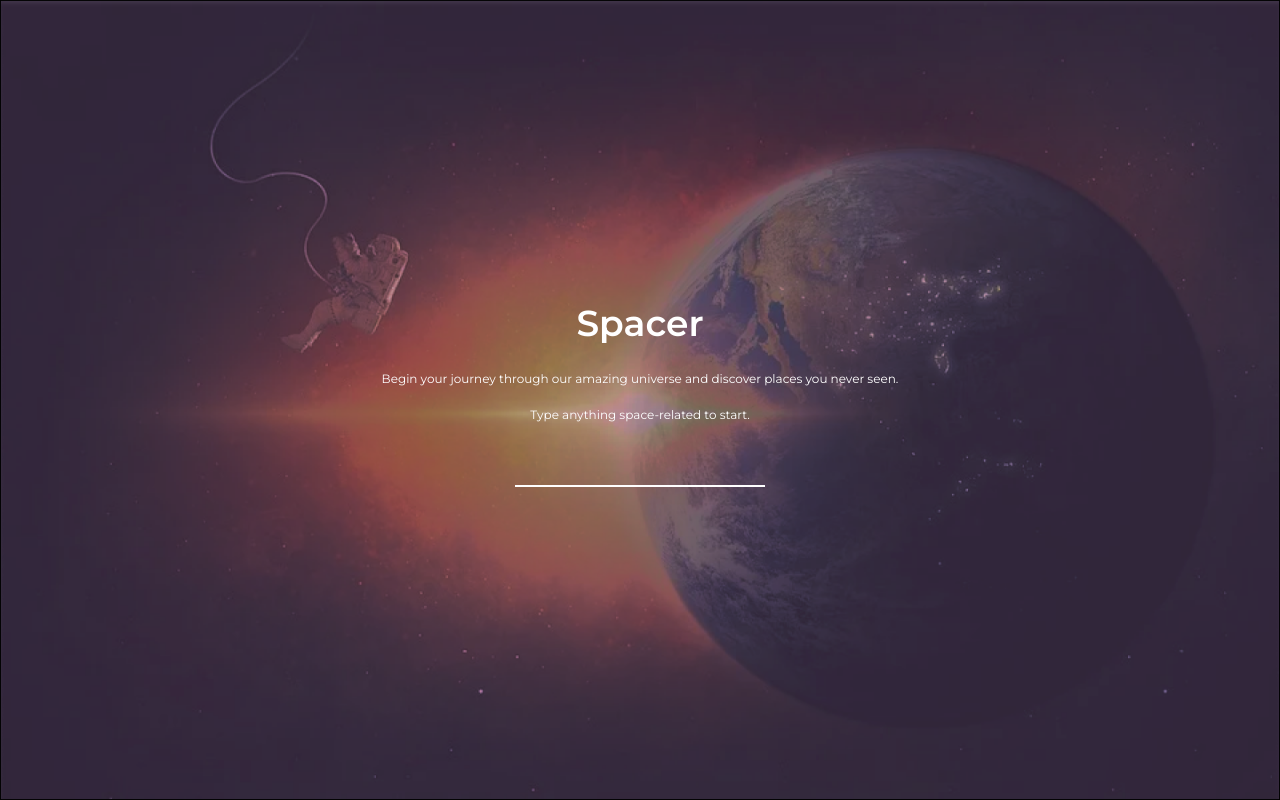
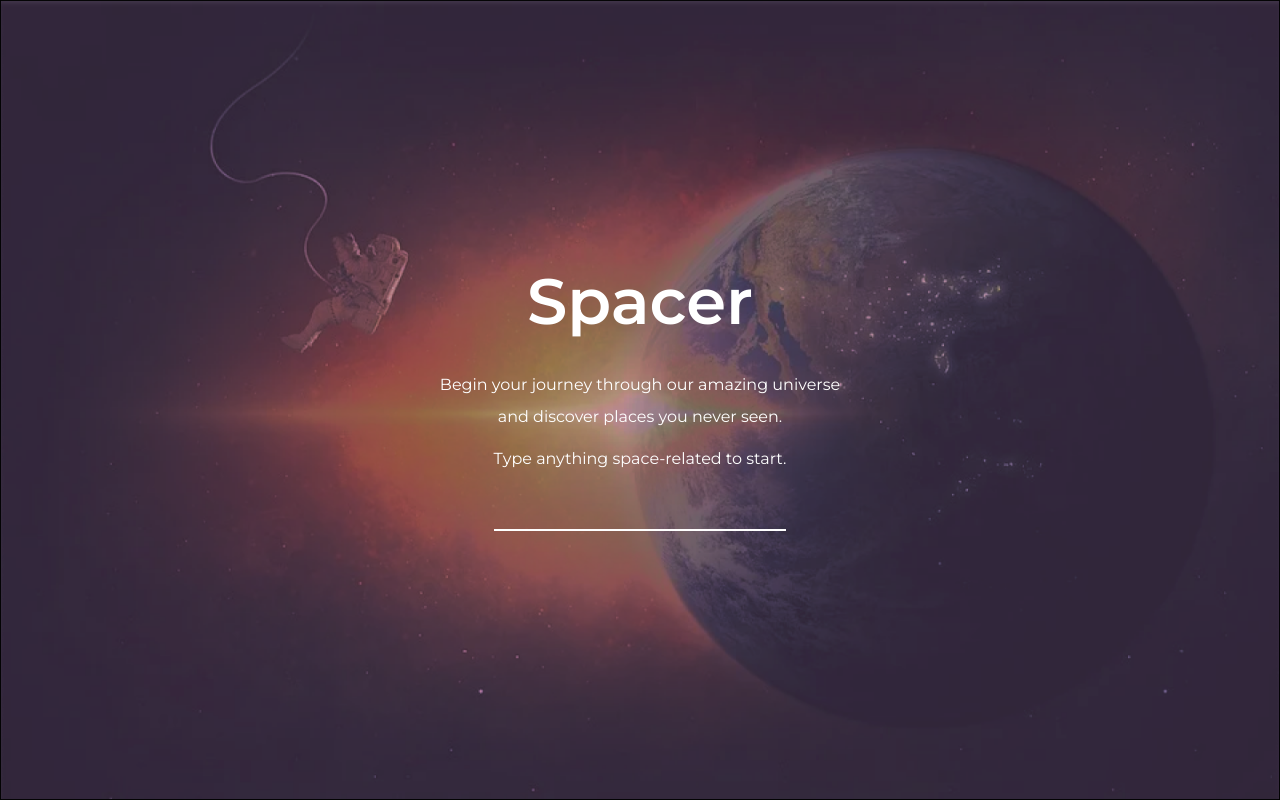
Before and after one commit to mattyl006/spacer, a Vue app: page /#/ in a window 1280 px wide. Built offline with nearby package versions, Linux system fonts and the light colour scheme.

Commit message:
add styles for tablets and desktop devices for search view

```diff
--- a/src/components/Claim.vue
+++ b/src/components/Claim.vue
@@ -26,6 +26,15 @@ export default {
             font-weight: 600;
             margin: 0;
             margin-bottom: 36px;
+
+            @media (min-width: 768px) {
+                font-size: 48px;
+            }
+
+            @media (min-width: 1024px) {
+                font-size: 64px;
+                line-height: 64px;
+            }
         }
 
         &__describe {
@@ -33,6 +42,16 @@ export default {
             margin-bottom: 16px;
             font-size: 12px;
             font-weight: 400;
+            max-width: 420px;
+
+            @media (min-width: 768px) {
+                font-size: 14px;
+            }
+
+            @media (min-width: 1024px) {
+                font-size: 16px;
+                line-height: 32px;
+            }
         }
     }
 </style>
--- a/src/components/SearchInput.vue
+++ b/src/components/SearchInput.vue
@@ -16,7 +16,6 @@ export default {
 .search {
     display: flex;
     flex-direction: column;
-    width: 250px;
 
     &__label {
         margin: 0;
@@ -24,6 +23,14 @@ export default {
         font-size: 12px;
         font-weight: 400;
         text-align: center;
+
+        @media (min-width: 768px) {
+            font-size: 14px;
+        }
+
+        @media (min-width: 1024px) {
+            font-size: 16px;
+        }
     }
 
     &__input {
@@ -35,6 +42,14 @@ export default {
         text-align: center;
         border-bottom: 2px solid white;
         background: none;
+
+        @media (min-width: 768px) {
+            font-size: 14px;
+        }
+
+        @media (min-width: 1024px) {
+            font-size: 16px;
+        }
     }
 }
 </style>
```
